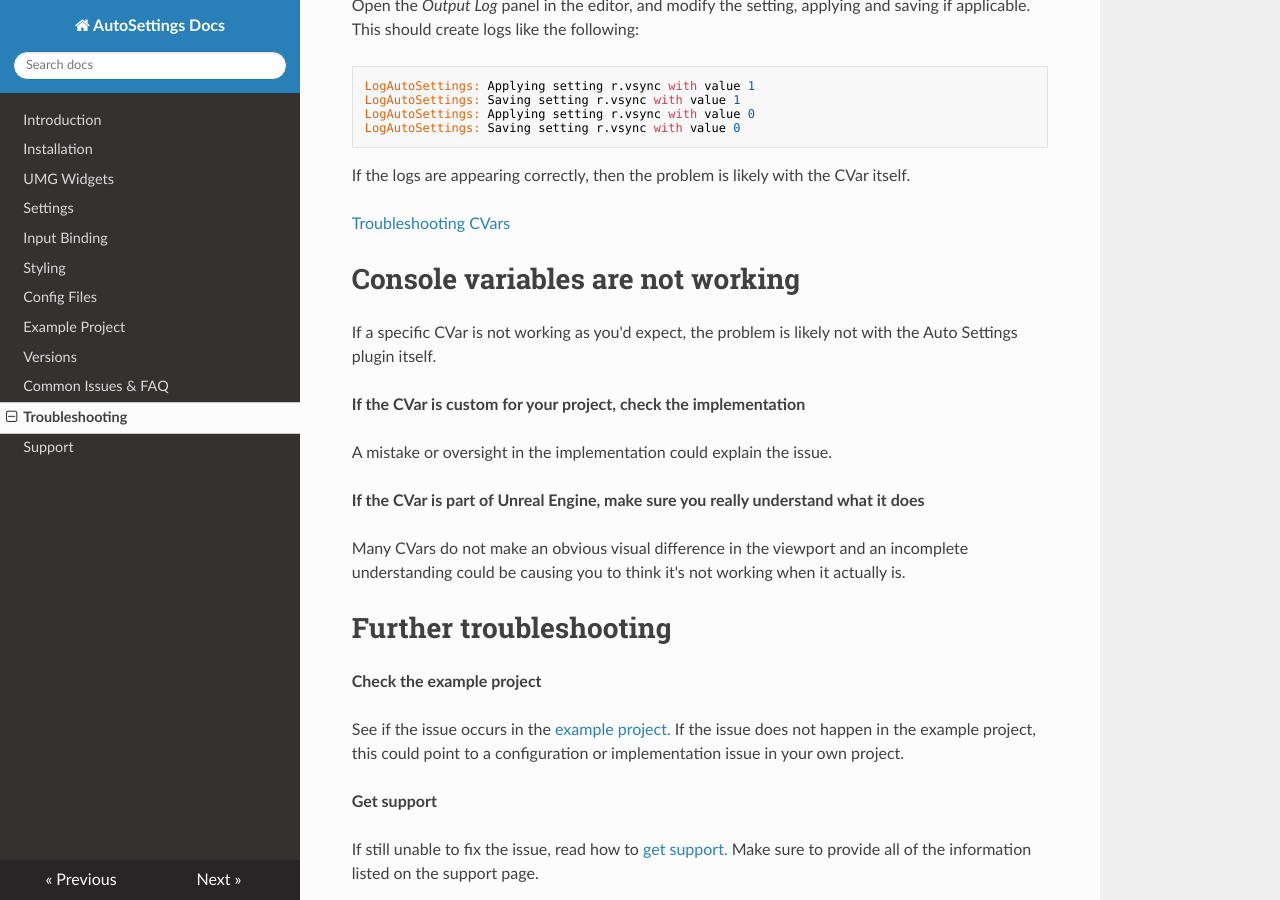
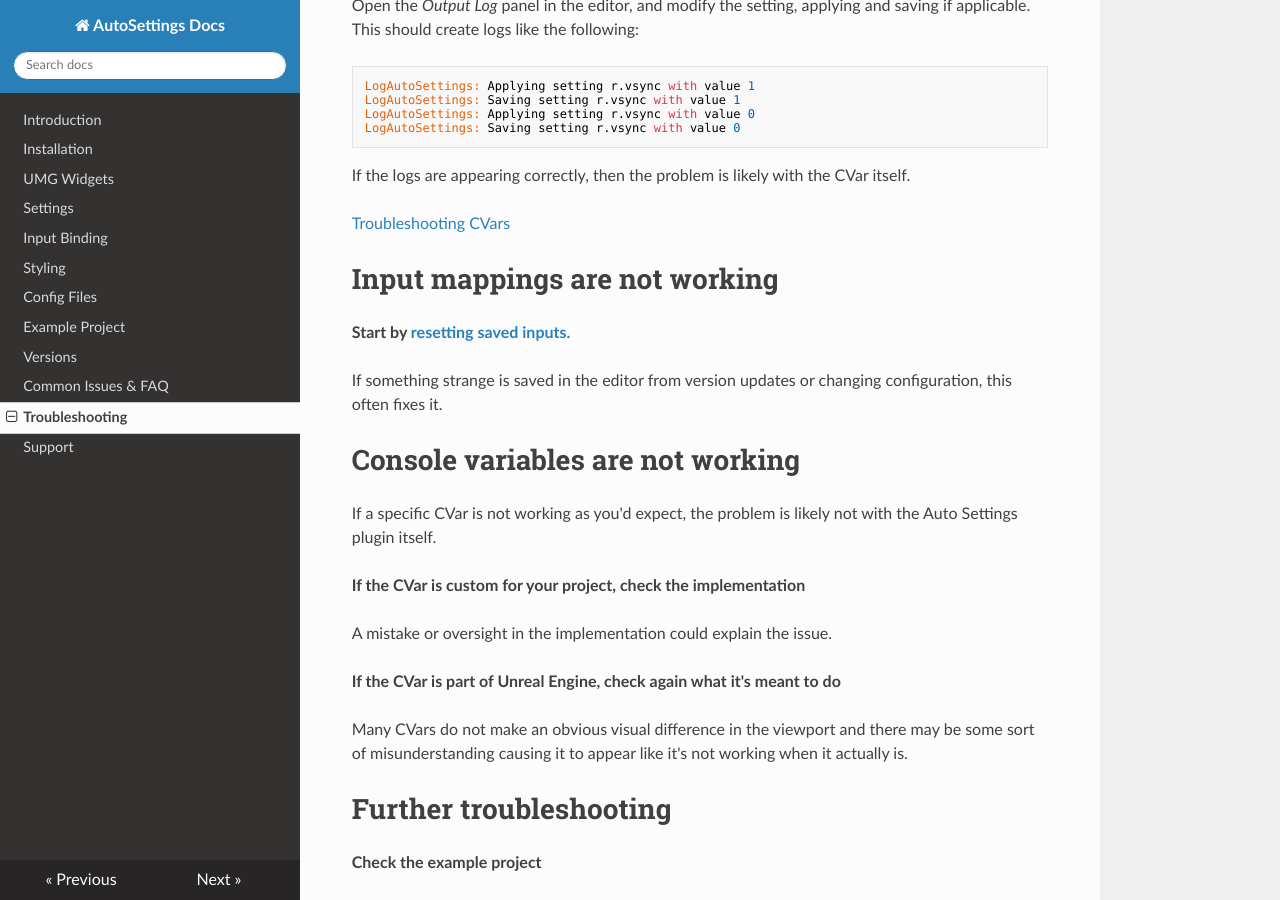
Before and after one commit to Acren/AutoSettings-Docs, an MkDocs documentation site: the page built from docs/troubleshooting.md, in a window 1280 px wide and 900 px high, scrolled down 1623 px. Built offline with MkDocs 1.6.1, drawn with Linux system fonts in a browser that asks for light colours; nearby versions of some CDN libraries; old or Windows-style settings are respelled for this version of MkDocs.

Commit message:
Suggest resetting inputs for mapping troubleshooting, and other minor changes

```diff
--- a/docs/troubleshooting.md
+++ b/docs/troubleshooting.md
@@ -69,6 +69,12 @@ If the logs are appearing correctly, then the problem is likely with the CVar it
 
 [Troubleshooting CVars](/troubleshooting/#console-variables-are-not-working)
 
+# Input mappings are not working
+
+**Start by [resetting saved inputs.](/input-binding/#resetting-saved-inputs)**
+
+If something strange is saved in the editor from version updates or changing configuration, this often fixes it.
+
 # Console variables are not working
 
 If a specific CVar is not working as you'd expect, the problem is likely not with the Auto Settings plugin itself.
@@ -77,9 +83,9 @@ If a specific CVar is not working as you'd expect, the problem is likely not wit
 
 A mistake or oversight in the implementation could explain the issue.
 
-**If the CVar is part of Unreal Engine, make sure you really understand what it does**
+**If the CVar is part of Unreal Engine, check again what it's meant to do**
 
-Many CVars do not make an obvious visual difference in the viewport and an incomplete understanding could be causing you to think it's not working when it actually is.
+Many CVars do not make an obvious visual difference in the viewport and there may be some sort of misunderstanding causing it to appear like it's not working when it actually is.
 
 # Further troubleshooting
 
```
Also changed, not shown: docs/input-binding.md (+1 -1 lines).
